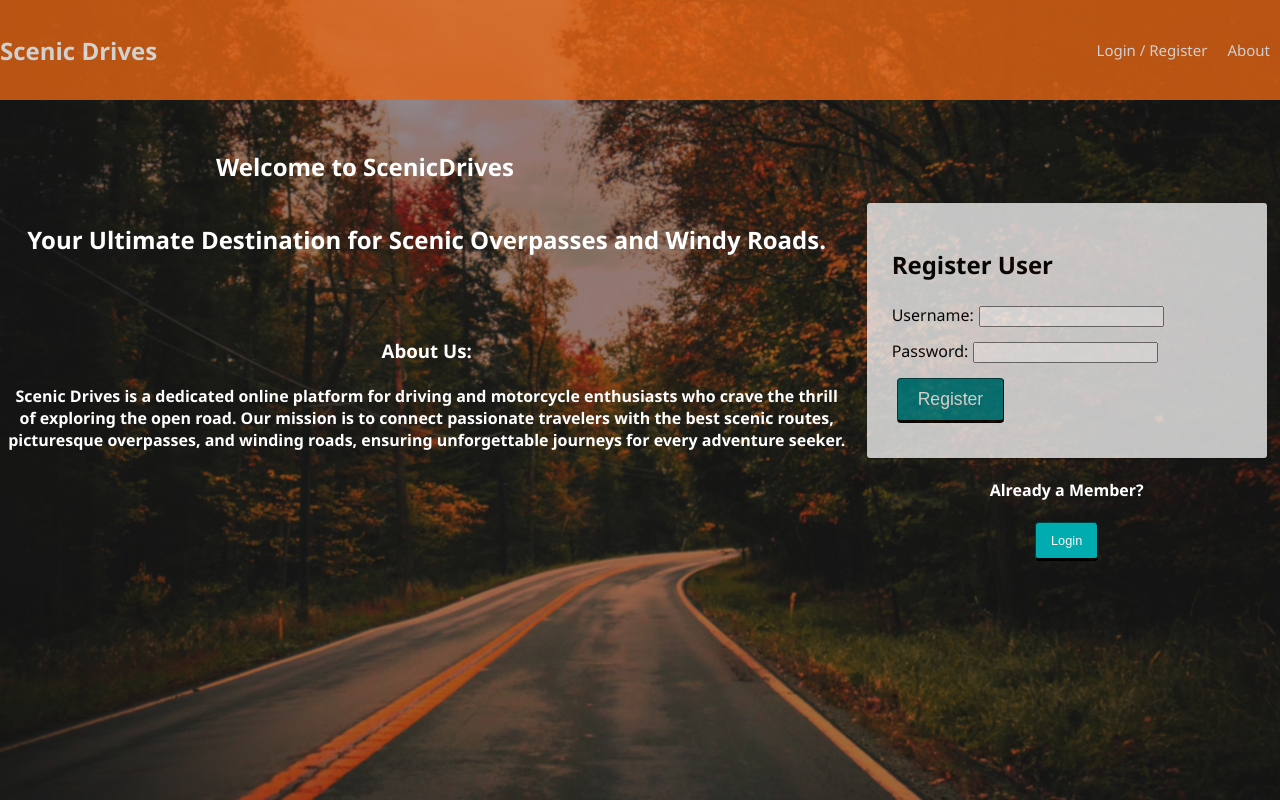
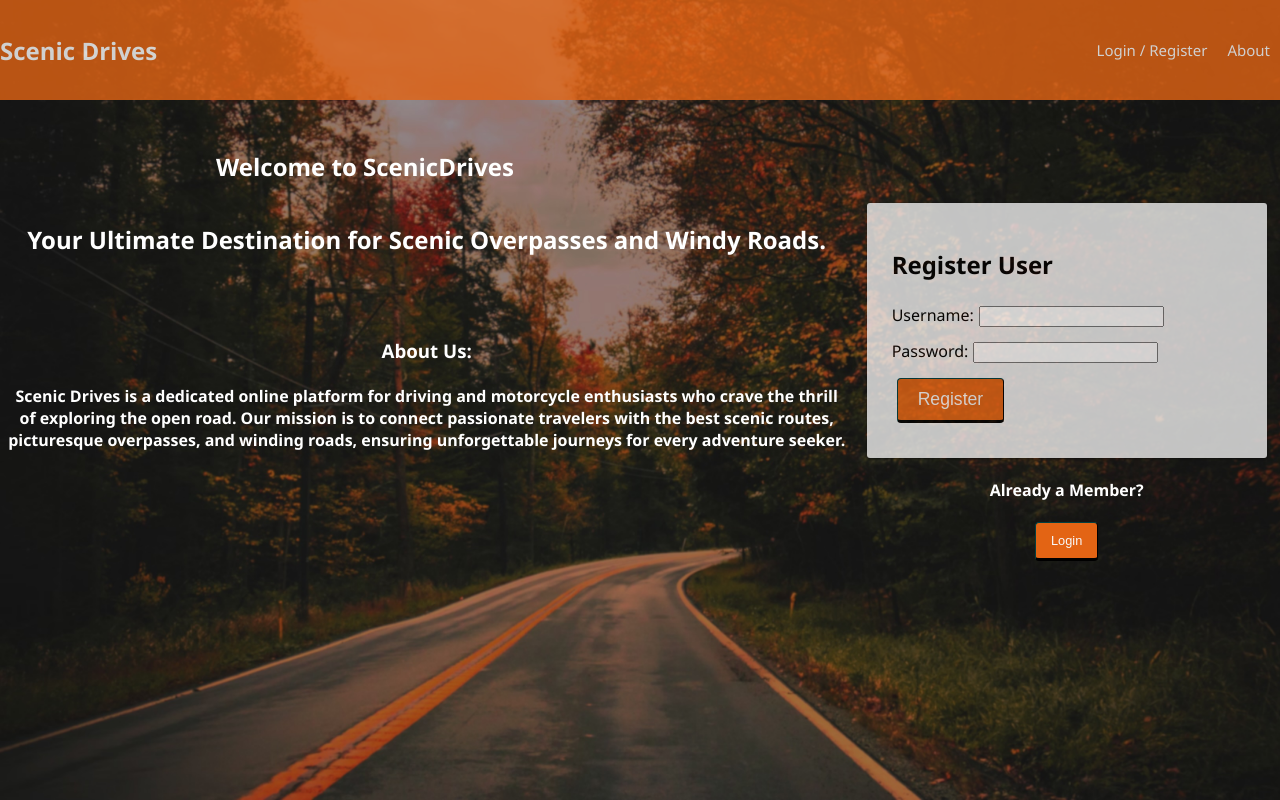
Before and after one commit to Jamabdi/Scenic-Drives, a React (Create React App) app: page /#/home in a window 1280 px wide. In both pictures the pointer is over the input "Register". Built offline with nearby package versions, Linux system fonts and the light colour scheme; no server answers.

Commit message:
changed log in/register buttons colors

```diff
--- a/src/components/App/App.css
+++ b/src/components/App/App.css
@@ -38,7 +38,7 @@ Button
   border-color: #014041;
   border-width: 1px 1px 3px;
   border-radius: 4px;
-  background-color: #00acb0;
+  background-color: #e36414;;
   color: #f8f8f8;
   font-size: 1.1rem;
   outline: 0;
@@ -53,6 +53,7 @@ Button
 .btn_sizeSm {
   padding: 10px 15px;
   font-size: 0.8rem;
+  background-color: #e36414;
 }
 
 .btn_sizeFull {
@@ -61,7 +62,7 @@ Button
 }
 
 .btn:hover {
-  background-color: #008183;
+  background-color: #e36414;;
   text-decoration: none;
 }
 
@@ -78,8 +79,8 @@ Button
 
 .btn_asLink:hover {
   background-color: transparent;
-  border-color: #008183;
-  color: #008183;
+  border-color: #e36414;;
+  color: #e36414;;
 }
 
 /* --------------------------------------------------------------------------------
```
